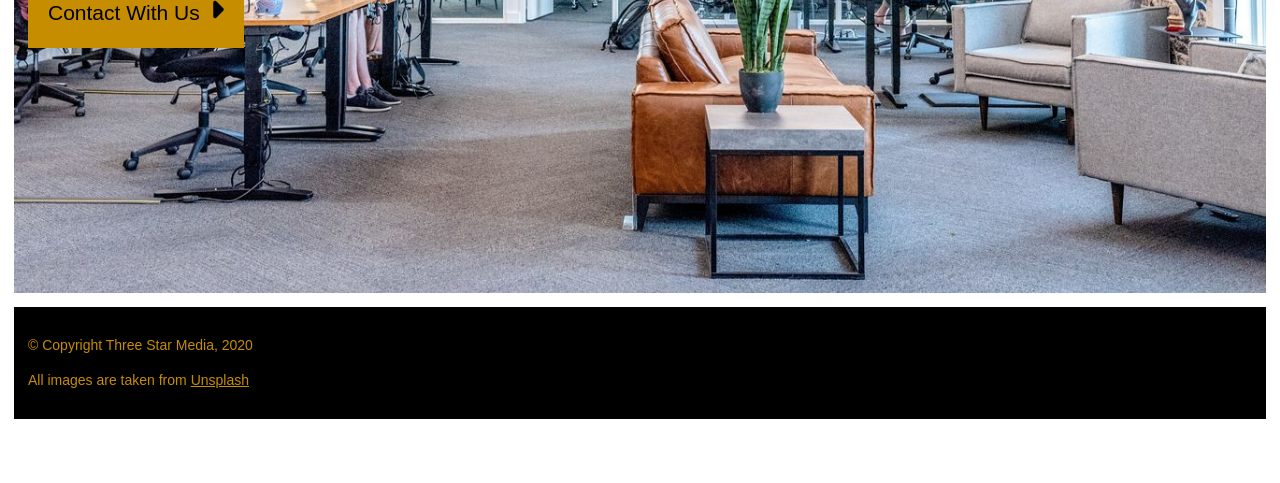
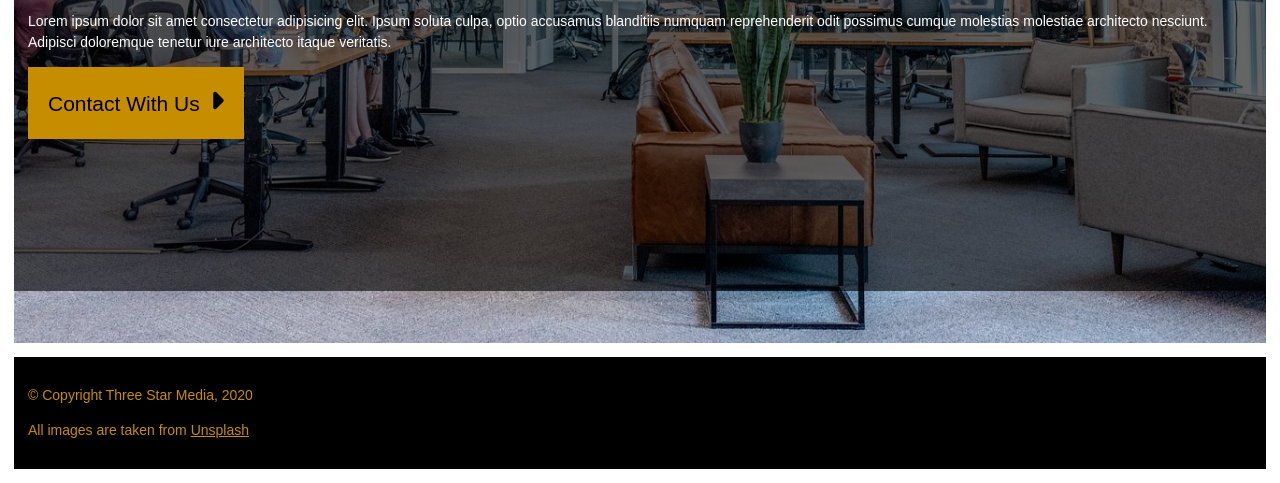
Before and after one commit to kui00002/kui00002.Github.io, a plain HTML site: page final-project/index.html in a window 1280 px wide. Shown: the part 871-1354 px from the top of the page. Before the commit the page ends 1304 px from the top, so only its background shows below. Drawn offline with Linux system fonts and the light colour scheme.

Commit message:
Commit Changes

```diff
--- a/final-project/css/main.css
+++ b/final-project/css/main.css
@@ -146,11 +146,20 @@ p {
 
 /* Header */
 .banner {
-    height: 600px;
+    height: 650px;
     background-image:url("../images/main-banner.jpg");
     background-repeat: no-repeat;
     background-position: center bottom;
     background-size: cover;
+    position: relative;
+}
+
+.info {
+    background-color: rgba(0, 0, 0, 0.6);
+    margin: 5rem 0rem;
+    height: 500px;
+    position: absolute;
+    top: 0%;
 }
 
 .banner .info {
@@ -163,6 +172,10 @@ p {
     color: white;
 }
 
+.banner p {
+    color: white;
+}
+
 .banner .btn {
     padding: 20px;
     text-decoration: none;
@@ -170,6 +183,7 @@ p {
     display: inline-block;
     background-color: #C68D00;
 }
+
 .banner i {
     font-size: 2rem;
     color: inherit;
@@ -272,28 +286,3 @@ Team Page CSS
 /*********************************
 Contact Page CSS
 **********************************/
-
-
-/*
-.first-section {
-    background-image: url(./images/main-banner.jpg);
-    height: 500px;
-    background-position: center;
-    background-repeat: no-repeat;
-    background-size: cover;
-    position: relative;
-}
-.intro {
-    background-color: black;
-    opacity: 0.5;
-    margin:2rem;
-    height: 400px;
-    position: absolute;
-    top: 0%;
-}
-
-h1,p,button {
-    color: white;
-    opacity: 1;
-}
-*/
--- a/final-project/index.html
+++ b/final-project/index.html
@@ -30,7 +30,7 @@
             <div class="banner">
                 <section class="info">
                     <h1>Welcome to Three Star Media</h1>
-                    <p>Lorem ipsum dolor sit amet consectetur, adipisicing elit. Modi tempora nisi est harum nihil? Incidunt ab unde optio. Molestiae ea libero maxime nam veritatis nostrum deleniti amet, aliquam nisi non.</p>
+                    <p>Lorem ipsum dolor sit amet consectetur adipisicing elit. Ipsum soluta culpa, optio accusamus blanditiis numquam reprehenderit odit possimus cumque molestias molestiae architecto nesciunt. Adipisci doloremque tenetur iure architecto itaque veritatis.</p>
                     <a href="#" class="btn">Contact With Us<i class="fas fa-caret-right"></i></a>
                 </section>
             </div>
```
